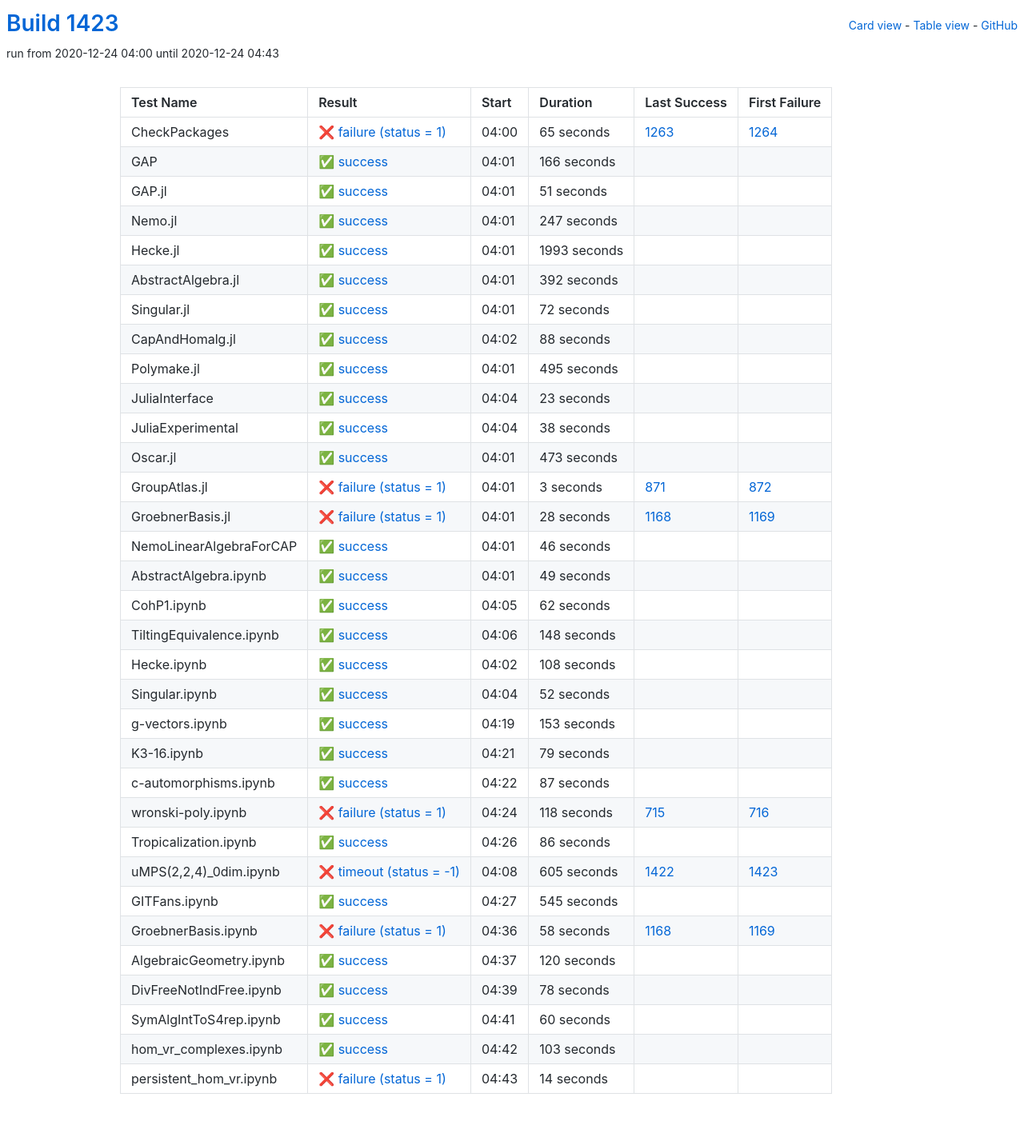
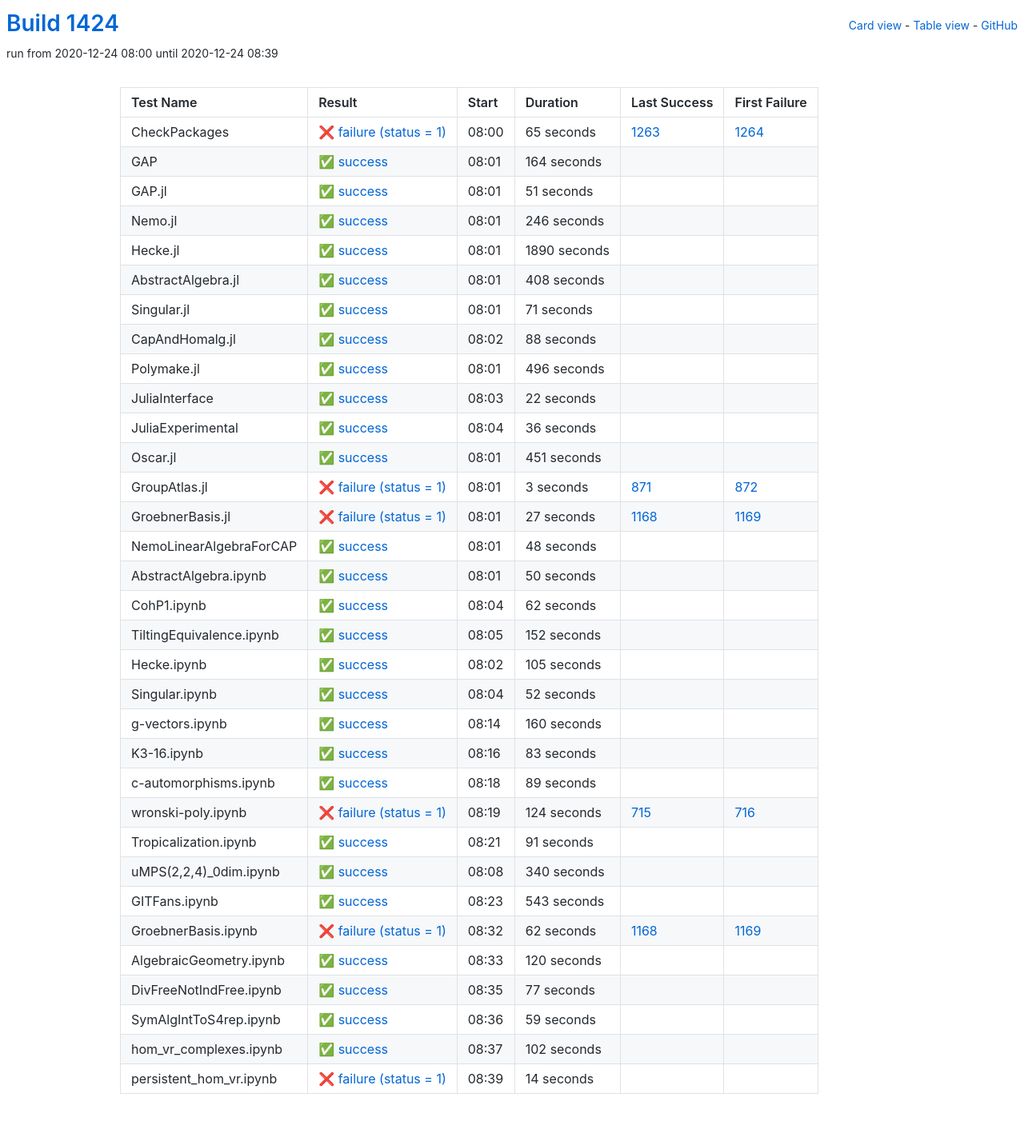
Before and after one commit to oscar-system/oscar-ci-status-stable, a Jekyll site: the page built from table.html, in a window 1280 px wide. Shown: the whole page at 80% size. Built offline with Jekyll 4.4.1, drawn with Linux system fonts in a browser that asks for light colours.

Commit message:
Build #1424

```diff
--- a/_data/ci.yml
+++ b/_data/ci.yml
@@ -1,6 +1,6 @@
 ---
-build: 1423
-build_url: https://oscarci.mathematik.uni-kl.de/job/oscar-stable/1423/
+build: 1424
+build_url: https://oscarci.mathematik.uni-kl.de/job/oscar-stable/1424/
 job: oscar-stable
 organization: oscar-system
 repo: oscar-ci-status-stable
@@ -8,8 +8,8 @@ repourl: https://github.com/oscar-system/oscar-ci-status-stable
 tests:
 - name: CheckPackages
   id: checkpackages
-  log: https://oscarci.mathematik.uni-kl.de/job/oscar-stable/1423/artifact/logs/build-1423/CheckPackages.log
-  start: 2020-12-24 04:00
+  log: https://oscarci.mathematik.uni-kl.de/job/oscar-stable/1424/artifact/logs/build-1424/CheckPackages.log
+  start: 2020-12-24 08:00
   success: false
   exitcode: 1
   status: failure
@@ -20,20 +20,20 @@ tests:
   first_failure_url: https://oscarci.mathematik.uni-kl.de/job/oscar-stable/1264/
 - name: GAP
   id: gap
-  log: https://oscarci.mathematik.uni-kl.de/job/oscar-stable/1423/artifact/logs/build-1423/GAP.log
-  start: 2020-12-24 04:01
+  log: https://oscarci.mathematik.uni-kl.de/job/oscar-stable/1424/artifact/logs/build-1424/GAP.log
+  start: 2020-12-24 08:01
   success: true
   exitcode: 0
   status: success
-  duration: 166
+  duration: 164
   last_success: false
   last_success_url:
   first_failure: false
   first_failure_url:
 - name: GAP.jl
   id: gap-jl
-  log: https://oscarci.mathematik.uni-kl.de/job/oscar-stable/1423/artifact/logs/build-1423/GAP.jl.log
-  start: 2020-12-24 04:01
+  log: https://oscarci.mathematik.uni-kl.de/job/oscar-stable/1424/artifact/logs/build-1424/GAP.jl.log
+  start: 2020-12-24 08:01
   success: true
   exitcode: 0
   status: success
@@ -44,56 +44,56 @@ tests:
   first_failure_url:
 - name: Nemo.jl
   id: nemo-jl
-  log: https://oscarci.mathematik.uni-kl.de/job/oscar-stable/1423/artifact/logs/build-1423/Nemo.jl.log
-  start: 2020-12-24 04:01
+  log: https://oscarci.mathematik.uni-kl.de/job/oscar-stable/1424/artifact/logs/build-1424/Nemo.jl.log
+  start: 2020-12-24 08:01
   success: true
   exitcode: 0
   status: success
-  duration: 247
+  duration: 246
   last_success: false
   last_success_url:
   first_failure: false
   first_failure_url:
 - name: Hecke.jl
   id: hecke-jl
-  log: https://oscarci.mathematik.uni-kl.de/job/oscar-stable/1423/artifact/logs/build-1423/Hecke.jl.log
-  start: 2020-12-24 04:01
+  log: https://oscarci.mathematik.uni-kl.de/job/oscar-stable/1424/artifact/logs/build-1424/Hecke.jl.log
+  start: 2020-12-24 08:01
   success: true
   exitcode: 0
   status: success
-  duration: 1993
+  duration: 1890
   last_success: false
   last_success_url:
   first_failure: false
   first_failure_url:
 - name: AbstractAlgebra.jl
   id: abstractalgebra-jl
-  log: https://oscarci.mathematik.uni-kl.de/job/oscar-stable/1423/artifact/logs/build-1423/AbstractAlgebra.jl.log
-  start: 2020-12-24 04:01
+  log: https://oscarci.mathematik.uni-kl.de/job/oscar-stable/1424/artifact/logs/build-1424/AbstractAlgebra.jl.log
+  start: 2020-12-24 08:01
   success: true
   exitcode: 0
   status: success
-  duration: 392
+  duration: 408
   last_success: false
   last_success_url:
   first_failure: false
   first_failure_url:
 - name: Singular.jl
   id: singular-jl
-  log: https://oscarci.mathematik.uni-kl.de/job/oscar-stable/1423/artifact/logs/build-1423/Singular.jl.log
-  start: 2020-12-24 04:01
+  log: https://oscarci.mathematik.uni-kl.de/job/oscar-stable/1424/artifact/logs/build-1424/Singular.jl.log
+  start: 2020-12-24 08:01
   success: true
   exitcode: 0
   status: success
-  duration: 72
+  duration: 71
   last_success: false
   last_success_url:
   first_failure: false
   first_failure_url:
 - name: CapAndHomalg.jl
   id: capandhomalg-jl
-  log: https://oscarci.mathematik.uni-kl.de/job/oscar-stable/1423/artifact/logs/build-1423/CapAndHomalg.jl.log
-  start: 2020-12-24 04:02
+  log: https://oscarci.mathematik.uni-kl.de/job/oscar-stable/1424/artifact/logs/build-1424/CapAndHomalg.jl.log
+  start: 2020-12-24 08:02
   success: true
   exitcode: 0
   status: success
@@ -104,56 +104,56 @@ tests:
   first_failure_url:
 - name: Polymake.jl
   id: polymake-jl
-  log: https://oscarci.mathematik.uni-kl.de/job/oscar-stable/1423/artifact/logs/build-1423/Polymake.jl.log
-  start: 2020-12-24 04:01
+  log: https://oscarci.mathematik.uni-kl.de/job/oscar-stable/1424/artifact/logs/build-1424/Polymake.jl.log
+  start: 2020-12-24 08:01
   success: true
   exitcode: 0
   status: success
-  duration: 495
+  duration: 496
   last_success: false
   last_success_url:
   first_failure: false
   first_failure_url:
 - name: JuliaInterface
   id: juliainterface
-  log: https://oscarci.mathematik.uni-kl.de/job/oscar-stable/1423/artifact/logs/build-1423/JuliaInterface.log
-  start: 2020-12-24 04:04
+  log: https://oscarci.mathematik.uni-kl.de/job/oscar-stable/1424/artifact/logs/build-1424/JuliaInterface.log
+  start: 2020-12-24 08:03
   success: true
   exitcode: 0
   status: success
-  duration: 23
+  duration: 22
   last_success: false
   last_success_url:
   first_failure: false
   first_failure_url:
 - name: JuliaExperimental
   id: juliaexperimental
-  log: https://oscarci.mathematik.uni-kl.de/job/oscar-stable/1423/artifact/logs/build-1423/JuliaExperimental.log
-  start: 2020-12-24 04:04
+  log: https://oscarci.mathematik.uni-kl.de/job/oscar-stable/1424/artifact/logs/build-1424/JuliaExperimental.log
+  start: 2020-12-24 08:04
   success: true
   exitcode: 0
   status: success
-  duration: 38
+  duration: 36
   last_success: false
   last_success_url:
   first_failure: false
   first_failure_url:
 - name: Oscar.jl
   id: oscar-jl
-  log: https://oscarci.mathematik.uni-kl.de/job/oscar-stable/1423/artifact/logs/build-1423/Oscar.jl.log
-  start: 2020-12-24 04:01
+  log: https://oscarci.mathematik.uni-kl.de/job/oscar-stable/1424/artifact/logs/build-1424/Oscar.jl.log
+  start: 2020-12-24 08:01
   success: true
   exitcode: 0
   status: success
-  duration: 473
+  duration: 451
   last_success: false
   last_success_url:
   first_failure: false
   first_failure_url:
 - name: GroupAtlas.jl
   id: groupatlas-jl
-  log: https://oscarci.mathematik.uni-kl.de/job/oscar-stable/1423/artifact/logs/build-1423/GroupAtlas.jl.log
-  start: 2020-12-24 04:01
+  log: https://oscarci.mathematik.uni-kl.de/job/oscar-stable/1424/artifact/logs/build-1424/GroupAtlas.jl.log
+  start: 2020-12-24 08:01
   success: false
   exitcode: 1
   status: failure
@@ -164,44 +164,44 @@ tests:
   first_failure_url: https://oscarci.mathematik.uni-kl.de/job/oscar-stable/872/
 - name: GroebnerBasis.jl
   id: groebnerbasis-jl
-  log: https://oscarci.mathematik.uni-kl.de/job/oscar-stable/1423/artifact/logs/build-1423/GroebnerBasis.jl.log
-  start: 2020-12-24 04:01
+  log: https://oscarci.mathematik.uni-kl.de/job/oscar-stable/1424/artifact/logs/build-1424/GroebnerBasis.jl.log
+  start: 2020-12-24 08:01
   success: false
   exitcode: 1
   status: failure
-  duration: 28
+  duration: 27
   last_success: 1168
   last_success_url: https://oscarci.mathematik.uni-kl.de/job/oscar-stable/1168/
   first_failure: 1169
   first_failure_url: https://oscarci.mathematik.uni-kl.de/job/oscar-stable/1169/
 - name: NemoLinearAlgebraForCAP
   id: nemolinearalgebraforcap
-  log: https://oscarci.mathematik.uni-kl.de/job/oscar-stable/1423/artifact/logs/build-1423/NemoLinearAlgebraForCAP.log
-  start: 2020-12-24 04:01
+  log: https://oscarci.mathematik.uni-kl.de/job/oscar-stable/1424/artifact/logs/build-1424/NemoLinearAlgebraForCAP.log
+  start: 2020-12-24 08:01
   success: true
   exitcode: 0
   status: success
-  duration: 46
+  duration: 48
   last_success: false
   last_success_url:
   first_failure: false
   first_failure_url:
 - name: AbstractAlgebra.ipynb
   id: abstractalgebra-ipynb
-  log: https://oscarci.mathematik.uni-kl.de/job/oscar-stable/1423/artifact/logs/build-1423/AbstractAlgebra.ipynb.log
-  start: 2020-12-24 04:01
+  log: https://oscarci.mathematik.uni-kl.de/job/oscar-stable/1424/artifact/logs/build-1424/AbstractAlgebra.ipynb.log
+  start: 2020-12-24 08:01
   success: true
   exitcode: 0
   status: success
-  duration: 49
+  duration: 50
   last_success: false
   last_success_url:
   first_failure: false
   first_failure_url:
 - name: CohP1.ipynb
   id: cohp1-ipynb
-  log: https://oscarci.mathematik.uni-kl.de/job/oscar-stable/1423/artifact/logs/build-1423/CohP1.ipynb.log
-  start: 2020-12-24 04:05
+  log: https://oscarci.mathematik.uni-kl.de/job/oscar-stable/1424/artifact/logs/build-1424/CohP1.ipynb.log
+  start: 2020-12-24 08:04
   success: true
   exitcode: 0
   status: success
@@ -212,32 +212,32 @@ tests:
   first_failure_url:
 - name: TiltingEquivalence.ipynb
   id: tiltingequivalence-ipynb
-  log: https://oscarci.mathematik.uni-kl.de/job/oscar-stable/1423/artifact/logs/build-1423/TiltingEquivalence.ipynb.log
-  start: 2020-12-24 04:06
+  log: https://oscarci.mathematik.uni-kl.de/job/oscar-stable/1424/artifact/logs/build-1424/TiltingEquivalence.ipynb.log
+  start: 2020-12-24 08:05
   success: true
   exitcode: 0
   status: success
-  duration: 148
+  duration: 152
   last_success: false
   last_success_url:
   first_failure: false
   first_failure_url:
 - name: Hecke.ipynb
   id: hecke-ipynb
-  log: https://oscarci.mathematik.uni-kl.de/job/oscar-stable/1423/artifact/logs/build-1423/Hecke.ipynb.log
-  start: 2020-12-24 04:02
+  log: https://oscarci.mathematik.uni-kl.de/job/oscar-stable/1424/artifact/logs/build-1424/Hecke.ipynb.log
+  start: 2020-12-24 08:02
   success: true
   exitcode: 0
   status: success
-  duration: 108
+  duration: 105
   last_success: false
   last_success_url:
   first_failure: false
   first_failure_url:
 - name: Singular.ipynb
   id: singular-ipynb
-  log: https://oscarci.mathematik.uni-kl.de/job/oscar-stable/1423/artifact/logs/build-1423/Singular.ipynb.log
-  start: 2020-12-24 04:04
+  log: https://oscarci.mathematik.uni-kl.de/job/oscar-stable/1424/artifact/logs/build-1424/Singular.ipynb.log
+  start: 2020-12-24 08:04
   success: true
   exitcode: 0
   status: success
@@ -248,104 +248,104 @@ tests:
   first_failure_url:
 - name: g-vectors.ipynb
   id: g-vectors-ipynb
-  log: https://oscarci.mathematik.uni-kl.de/job/oscar-stable/1423/artifact/logs/build-1423/g-vectors.ipynb.log
-  start: 2020-12-24 04:19
+  log: https://oscarci.mathematik.uni-kl.de/job/oscar-stable/1424/artifact/logs/build-1424/g-vectors.ipynb.log
+  start: 2020-12-24 08:14
   success: true
   exitcode: 0
   status: success
-  duration: 153
+  duration: 160
   last_success: false
   last_success_url:
   first_failure: false
   first_failure_url:
 - name: K3-16.ipynb
   id: k3-16-ipynb
-  log: https://oscarci.mathematik.uni-kl.de/job/oscar-stable/1423/artifact/logs/build-1423/K3-16.ipynb.log
-  start: 2020-12-24 04:21
+  log: https://oscarci.mathematik.uni-kl.de/job/oscar-stable/1424/artifact/logs/build-1424/K3-16.ipynb.log
+  start: 2020-12-24 08:16
   success: true
   exitcode: 0
   status: success
-  duration: 79
+  duration: 83
   last_success: false
   last_success_url:
   first_failure: false
   first_failure_url:
 - name: c-automorphisms.ipynb
   id: c-automorphisms-ipynb
-  log: https://oscarci.mathematik.uni-kl.de/job/oscar-stable/1423/artifact/logs/build-1423/c-automorphisms.ipynb.log
-  start: 2020-12-24 04:22
+  log: https://oscarci.mathematik.uni-kl.de/job/oscar-stable/1424/artifact/logs/build-1424/c-automorphisms.ipynb.log
+  start: 2020-12-24 08:18
   success: true
   exitcode: 0
   status: success
-  duration: 87
+  duration: 89
   last_success: false
   last_success_url:
   first_failure: false
   first_failure_url:
 - name: wronski-poly.ipynb
   id: wronski-poly-ipynb
-  log: https://oscarci.mathematik.uni-kl.de/job/oscar-stable/1423/artifact/logs/build-1423/wronski-poly.ipynb.log
-  start: 2020-12-24 04:24
+  log: https://oscarci.mathematik.uni-kl.de/job/oscar-stable/1424/artifact/logs/build-1424/wronski-poly.ipynb.log
+  start: 2020-12-24 08:19
   success: false
   exitcode: 1
   status: failure
-  duration: 118
+  duration: 124
   last_success: 715
   last_success_url: https://oscarci.mathematik.uni-kl.de/job/oscar-stable/715/
   first_failure: 716
   first_failure_url: https://oscarci.mathematik.uni-kl.de/job/oscar-stable/716/
 - name: Tropicalization.ipynb
   id: tropicalization-ipynb
-  log: https://oscarci.mathematik.uni-kl.de/job/oscar-stable/1423/artifact/logs/build-1423/Tropicalization.ipynb.log
-  start: 2020-12-24 04:26
+  log: https://oscarci.mathematik.uni-kl.de/job/oscar-stable/1424/artifact/logs/build-1424/Tropicalization.ipynb.log
+  start: 2020-12-24 08:21
   success: true
   exitcode: 0
   status: success
-  duration: 86
+  duration: 91
   last_success: false
   last_success_url:
   first_failure: false
   first_failure_url:
 - name: uMPS(2,2,4)_0dim.ipynb
   id: umps-2-2-4-0dim-ipynb
-  log: https://oscarci.mathematik.uni-kl.de/job/oscar-stable/1423/artifact/logs/build-1423/uMPS-2-2-4-_0dim.ipynb.log
-  start: 2020-12-24 04:08
-  success: false
-  exitcode: -1
-  status: timeout
-  duration: 605
-  last_success: 1422
-  last_success_url: https://oscarci.mathematik.uni-kl.de/job/oscar-stable/1422/
-  first_failure: 1423
-  first_failure_url: https://oscarci.mathematik.uni-kl.de/job/oscar-stable/1423/
-- name: GITFans.ipynb
-  id: gitfans-ipynb
-  log: https://oscarci.mathematik.uni-kl.de/job/oscar-stable/1423/artifact/logs/build-1423/GITFans.ipynb.log
-  start: 2020-12-24 04:27
+  log: https://oscarci.mathematik.uni-kl.de/job/oscar-stable/1424/artifact/logs/build-1424/uMPS-2-2-4-_0dim.ipynb.log
+  start: 2020-12-24 08:08
   success: true
   exitcode: 0
   status: success
-  duration: 545
+  duration: 340
+  last_success: false
+  last_success_url:
+  first_failure: false
+  first_failure_url:
+- name: GITFans.ipynb
+  id: gitfans-ipynb
+  log: https://oscarci.mathematik.uni-kl.de/job/oscar-stable/1424/artifact/logs/build-1424/GITFans.ipynb.log
+  start: 2020-12-24 08:23
+  success: true
+  exitcode: 0
+  status: success
+  duration: 543
   last_success: false
   last_success_url:
   first_failure: false
   first_failure_url:
 - name: GroebnerBasis.ipynb
   id: groebnerbasis-ipynb
-  log: https://oscarci.mathematik.uni-kl.de/job/oscar-stable/1423/artifact/logs/build-1423/GroebnerBasis.ipynb.log
-  start: 2020-12-24 04:36
+  log: https://oscarci.mathematik.uni-kl.de/job/oscar-stable/1424/artifact/logs/build-1424/GroebnerBasis.ipynb.log
+  start: 2020-12-24 08:32
   success: false
   exitcode: 1
   status: failure
-  duration: 58
+  duration: 62
   last_success: 1168
   last_success_url: https://oscarci.mathematik.uni-kl.de/job/oscar-stable/1168/
   first_failure: 1169
   first_failure_url: https://oscarci.mathematik.uni-kl.de/job/oscar-stable/1169/
 - name: AlgebraicGeometry.ipynb
   id: algebraicgeometry-ipynb
-  log: https://oscarci.mathematik.uni-kl.de/job/oscar-stable/1423/artifact/logs/build-1423/AlgebraicGeometry.ipynb.log
-  start: 2020-12-24 04:37
+  log: https://oscarci.mathematik.uni-kl.de/job/oscar-stable/1424/artifact/logs/build-1424/AlgebraicGeometry.ipynb.log
+  start: 2020-12-24 08:33
   success: true
   exitcode: 0
   status: success
@@ -356,44 +356,44 @@ tests:
   first_failure_url:
 - name: DivFreeNotIndFree.ipynb
   id: divfreenotindfree-ipynb
-  log: https://oscarci.mathematik.uni-kl.de/job/oscar-stable/1423/artifact/logs/build-1423/DivFreeNotIndFree.ipynb.log
-  start: 2020-12-24 04:39
+  log: https://oscarci.mathematik.uni-kl.de/job/oscar-stable/1424/artifact/logs/build-1424/DivFreeNotIndFree.ipynb.log
+  start: 2020-12-24 08:35
   success: true
   exitcode: 0
   status: success
-  duration: 78
+  duration: 77
   last_success: false
   last_success_url:
   first_failure: false
   first_failure_url:
 - name: SymAlgIntToS4rep.ipynb
   id: symalginttos4rep-ipynb
-  log: https://oscarci.mathematik.uni-kl.de/job/oscar-stable/1423/artifact/logs/build-1423/SymAlgIntToS4rep.ipynb.log
-  start: 2020-12-24 04:41
+  log: https://oscarci.mathematik.uni-kl.de/job/oscar-stable/1424/artifact/logs/build-1424/SymAlgIntToS4rep.ipynb.log
+  start: 2020-12-24 08:36
   success: true
   exitcode: 0
   status: success
-  duration: 60
+  duration: 59
   last_success: false
   last_success_url:
   first_failure: false
   first_failure_url:
 - name: hom_vr_complexes.ipynb
   id: hom-vr-complexes-ipynb
-  log: https://oscarci.mathematik.uni-kl.de/job/oscar-stable/1423/artifact/logs/build-1423/hom_vr_complexes.ipynb.log
-  start: 2020-12-24 04:42
+  log: https://oscarci.mathematik.uni-kl.de/job/oscar-stable/1424/artifact/logs/build-1424/hom_vr_complexes.ipynb.log
+  start: 2020-12-24 08:37
   success: true
   exitcode: 0
   status: success
-  duration: 103
+  duration: 102
   last_success: false
   last_success_url:
   first_failure: false
   first_failure_url:
 - name: persistent_hom_vr.ipynb
   id: persistent-hom-vr-ipynb
-  log: https://oscarci.mathematik.uni-kl.de/job/oscar-stable/1423/artifact/logs/build-1423/persistent_hom_vr.ipynb.log
-  start: 2020-12-24 04:43
+  log: https://oscarci.mathematik.uni-kl.de/job/oscar-stable/1424/artifact/logs/build-1424/persistent_hom_vr.ipynb.log
+  start: 2020-12-24 08:39
   success: false
   exitcode: 1
   status: failure
```
Also changed, not shown: README.md.
